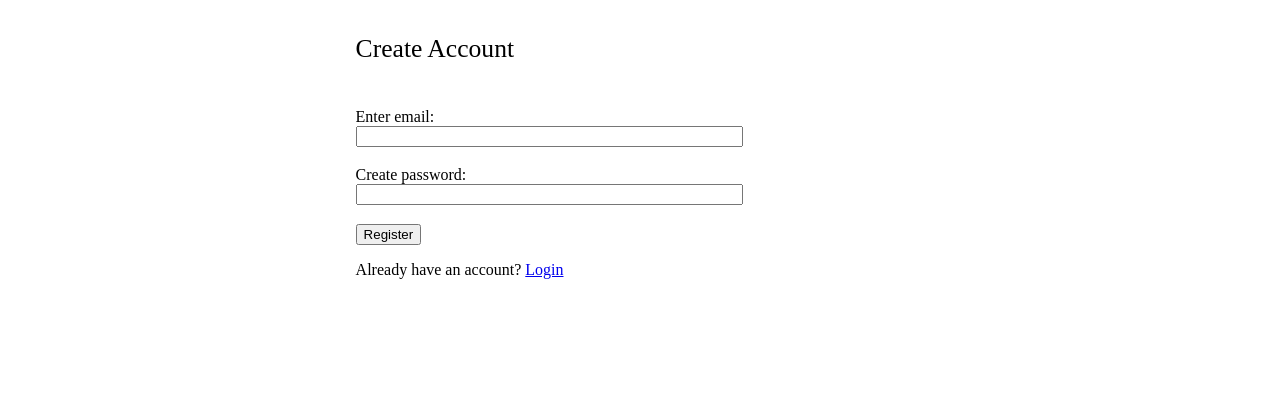
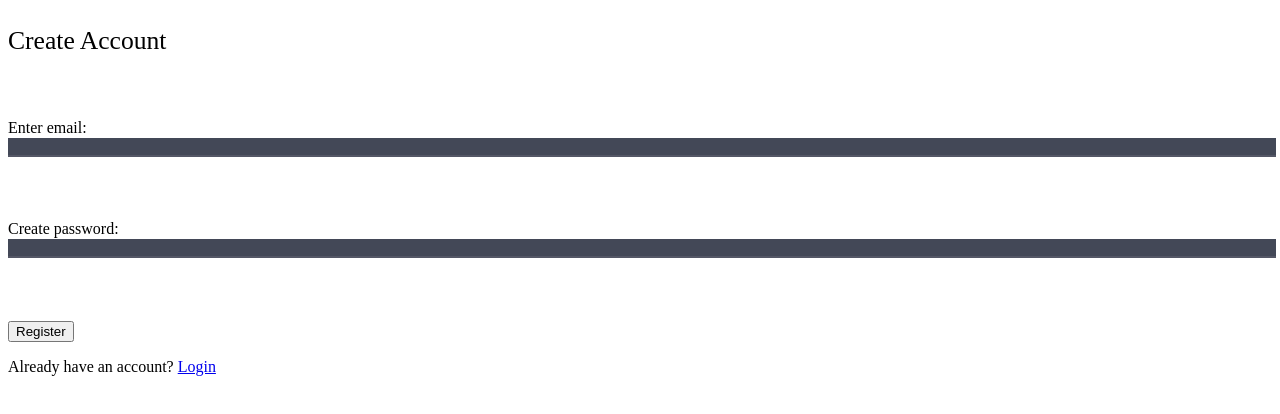
Before and after one commit to mortensenm1205/node-login, a React (Create React App) app in the folder client/: page /register in a window 1280 px wide. Shown: the top 414 px of the page. Built offline with nearby package versions, Linux system fonts and the light colour scheme.

Commit message:
moving certain styles over to common css dir

```diff
--- a/client/src/app/Register/css/index.js
+++ b/client/src/app/Register/css/index.js
@@ -1,11 +1,4 @@
 import styled from 'styled-components';
-
-export const Register = styled.div`
-    display: grid;
-    grid-template-columns: repeat(3, 1fr);
-    margin: 0 auto;
-    max-width: 45%;
-`;
 
 export const RegisterTitle = styled.p`
     grid-column: 1 / -1;
@@ -13,7 +6,7 @@ export const RegisterTitle = styled.p`
 `;
 
 export const RegisterForm = styled.form`
-    grid-column: 1 / 3;
+    grid-column: 1 / -1;
 `;
 
 export const RegisterLabel = styled.label `
@@ -23,6 +16,9 @@ export const RegisterLabel = styled.label `
 
 export const RegisterInput = styled.input`
     width: 100%;
+    background-color: #434857;
+    border: none;
+    border-bottom: 2px solid #545766;
 `;
 
 export const RegisterErrorContainer = styled.div`
--- a/client/src/app/Register/index.js
+++ b/client/src/app/Register/index.js
@@ -2,7 +2,6 @@ import React, { Component } from 'react';
 import { Link } from 'react-router-dom';
 import { connect } from 'react-redux';
 import {
-    Register,
     RegisterTitle,
     RegisterForm,
     RegisterLabel,
@@ -60,7 +59,7 @@ class RegisterContainer extends Component {
         const { email, password } = this.state.registerData;
         const { errors } = this.state;
         return(
-            <Register>
+            <section>
                 <RegisterTitle>Create Account</RegisterTitle>
                 <RegisterForm onSubmit={this.submit}>
                     <RegisterLabel>
@@ -79,7 +78,7 @@ class RegisterContainer extends Component {
                     {errors.data && errors.data.code === 'userExists' && <RegisterError>{errors.data.message}</RegisterError>}
                 </RegisterErrorContainer>
                 <RegisterRedirect>Already have an account? <Link to='/login'>Login</Link></RegisterRedirect>
-            </Register>
+            </section>
         )
     }
 
```
